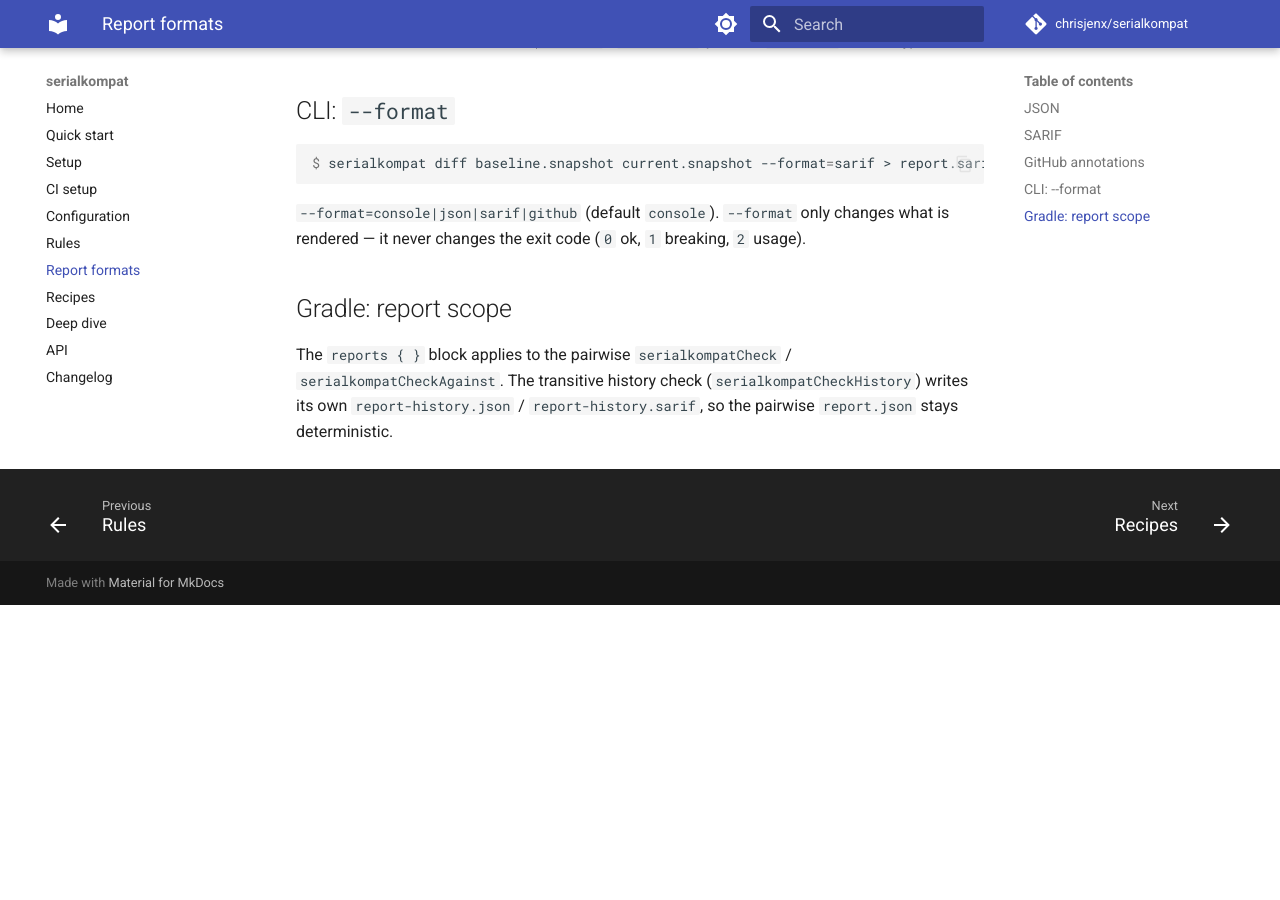
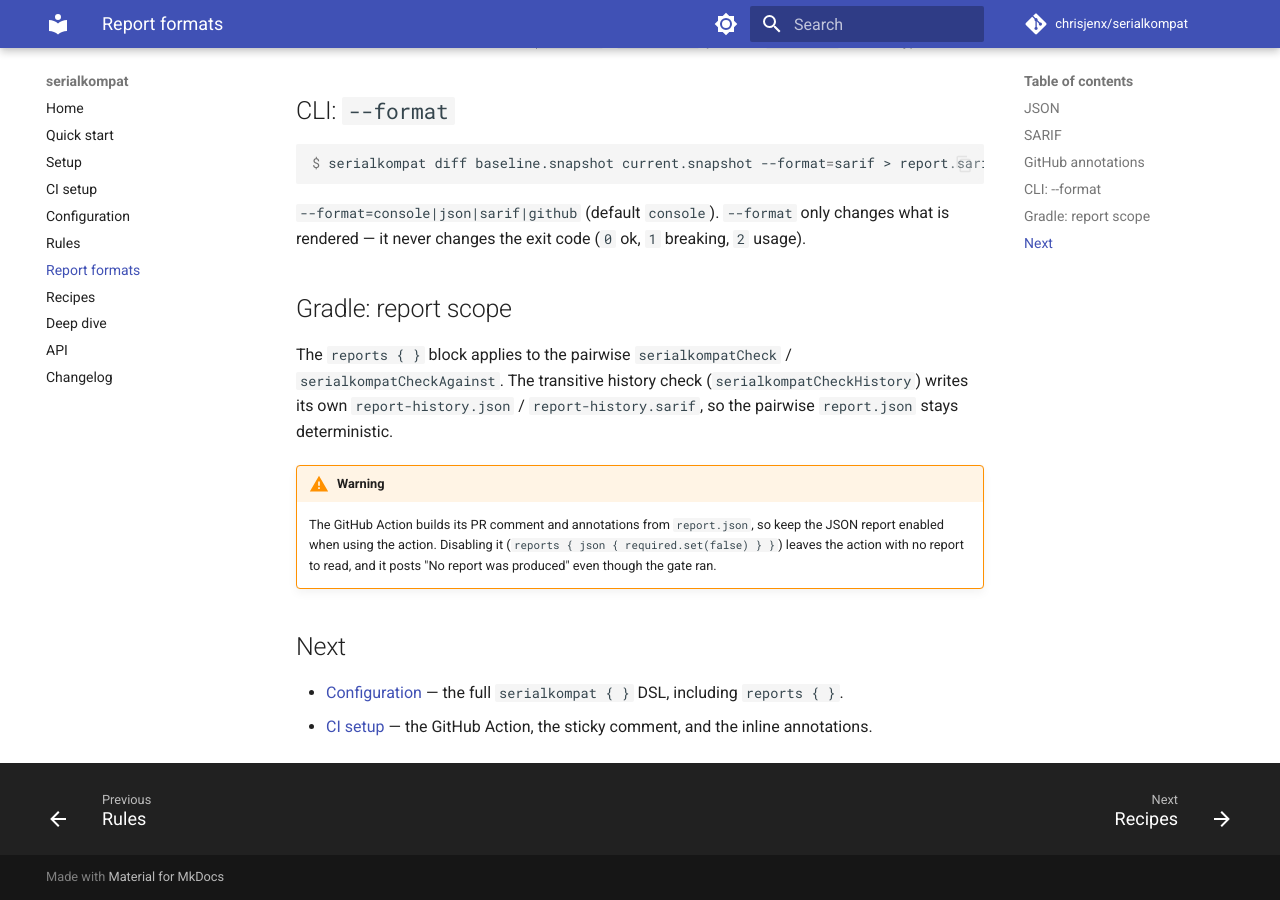
Before and after one commit to chrisjenx/serialkompat, an MkDocs documentation site: the page built from docs/report-formats.md, in a window 1280 px wide and 900 px high, scrolled down 2356 px. Built offline with MkDocs 1.6.1 and Material for MkDocs 9.7.7, drawn with Linux system fonts in a browser that asks for light colours; a script that is not in the unit is left out; comment, search, counter and statistics services are not loaded; before the commit the page ends 2961 px from its top, so only the background shows below that.

Commit message:
docs: surface the Action's inline annotations + cross-link report formats (#122 follow-up)
Documents the capped inline error/warning annotations on the CI page, adds the
schemaVersion to the quickstart report blurb, warns that disabling the JSON
report breaks the Action, and cross-links the previously-orphaned report-formats
page from ci/quickstart (and back).

Co-Authored-By: Claude Opus 4.8 (1M context) <noreply@anthropic.com>

```diff
--- a/docs/report-formats.md
+++ b/docs/report-formats.md
@@ -109,3 +109,14 @@ The `reports { }` block applies to the pairwise `serialkompatCheck` /
 `serialkompatCheckAgainst`. The transitive history check
 (`serialkompatCheckHistory`) writes its own `report-history.json` /
 `report-history.sarif`, so the pairwise `report.json` stays deterministic.
+
+!!! warning
+    The GitHub Action builds its PR comment and annotations from `report.json`, so
+    keep the JSON report enabled when using the action. Disabling it
+    (`reports { json { required.set(false) } }`) leaves the action with no report to
+    read, and it posts "No report was produced" even though the gate ran.
+
+## Next
+
+- [Configuration](configuration.md) — the full `serialkompat { }` DSL, including `reports { }`.
+- [CI setup](ci.md) — the GitHub Action, the sticky comment, and the inline annotations.
```
Also changed, not shown: docs/ci.md (+7 -0 lines), docs/quickstart.md (+5 -3 lines).
